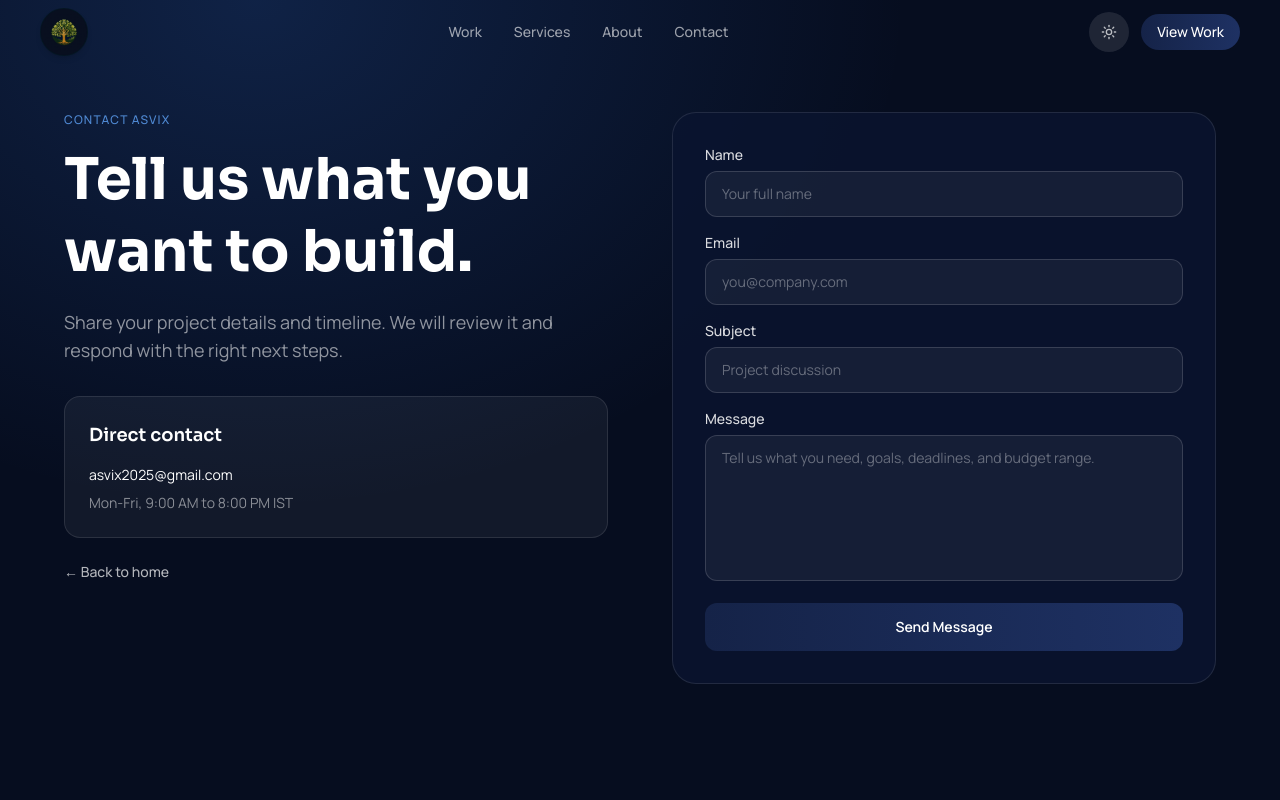
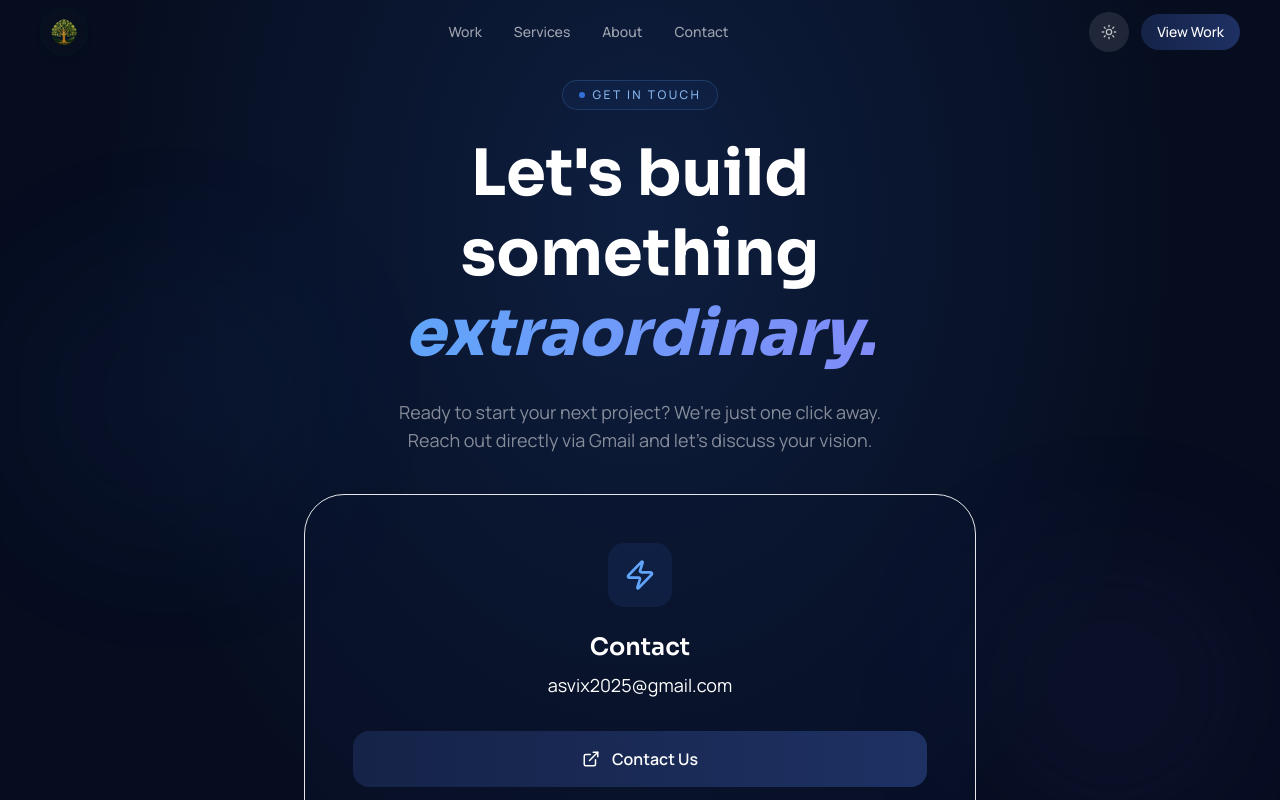
Before and after one commit to Asvix-04/Asvix, a React (Vite) app: page /contact in a window 1280 px wide. Shown: the top 800 px of the page. Built offline with nearby package versions, Linux system fonts and the light colour scheme.

Commit message:
fixed light mode and implemented GMail validation

```diff
--- a/src/App.jsx
+++ b/src/App.jsx
@@ -9,9 +9,13 @@ import Contact from './components/Contact'
 import About from './components/About'
 
 export default function App() {
-  const [dark, setDark] = useState(true)
+  const [dark, setDark] = useState(() => {
+    const saved = localStorage.getItem('asvix-theme')
+    return saved !== null ? JSON.parse(saved) : true
+  })
 
   useEffect(() => {
+    localStorage.setItem('asvix-theme', JSON.stringify(dark))
     if (dark) {
       document.documentElement.classList.add('dark')
     } else {
--- a/src/components/Contact.jsx
+++ b/src/components/Contact.jsx
@@ -1,212 +1,117 @@
-import { useState, useEffect } from 'react'
 import { Link } from 'react-router-dom'
-import { CheckCircle, XCircle, X } from 'lucide-react'
+import { Mail, ExternalLink, Clock, ArrowLeft, Zap } from 'lucide-react'
 
-const initialForm = {
-  name: '',
-  email: '',
-  subject: '',
-  message: '',
-}
+const RECIPIENT = 'asvix2025@gmail.com'
 
 export default function Contact({ dark }) {
-  const [form, setForm] = useState(initialForm)
-  const [status, setStatus] = useState({ type: '', text: '' })
-  const [sending, setSending] = useState(false)
-
-  // Auto-dismiss popup after 5 seconds
-  useEffect(() => {
-    if (!status.text) return
-    const timer = setTimeout(() => setStatus({ type: '', text: '' }), 5000)
-    return () => clearTimeout(timer)
-  }, [status.text])
-
-  const onChange = (event) => {
-    const { name, value } = event.target
-    setForm((prev) => ({ ...prev, [name]: value }))
-  }
-
-  const onSubmit = async (event) => {
-    event.preventDefault()
-    setSending(true)
-    setStatus({ type: '', text: '' })
-
-    try {
-      const response = await fetch('/api/contact', {
-        method: 'POST',
-        headers: { 'Content-Type': 'application/json' },
-        body: JSON.stringify(form),
-      })
-
-      const result = await response.json()
-
-      if (!response.ok) {
-        throw new Error(result.error || 'Failed to send message.')
-      }
-
-      setStatus({ type: 'success', text: 'Message sent successfully. We will get back to you soon.' })
-      setForm(initialForm)
-    } catch (error) {
-      setStatus({
-        type: 'error',
-        text: error.message || 'Unable to send message right now. Please try again in a few minutes.',
-      })
-    } finally {
-      setSending(false)
-    }
+  const openQuickGmail = () => {
+    const gmailUrl = `https://mail.google.com/mail/?view=cm&fs=1&to=${RECIPIENT}&su=${encodeURIComponent('Project Enquiry — Asvix')}`
+    window.open(gmailUrl, '_blank', 'noopener,noreferrer')
   }
 
   return (
-    <main className="relative min-h-screen pt-28 pb-16 px-4 sm:px-6 md:px-10 overflow-hidden">
-      {/* Toast popup */}
-      {status.text && (
-        <div className="fixed top-20 right-4 sm:right-6 z-[100] animate-fade-up max-w-sm w-full">
-          <div className={`flex items-start gap-3 rounded-2xl px-5 py-4 shadow-2xl border backdrop-blur-sm ${
-            status.type === 'success'
-              ? dark ? 'bg-green-900/80 border-green-500/30 text-green-200' : 'bg-green-50 border-green-300 text-green-800'
-              : dark ? 'bg-red-900/80 border-red-500/30 text-red-200' : 'bg-red-50 border-red-300 text-red-800'
+    <main className="relative min-h-screen flex flex-col items-center justify-center pt-20 pb-16 px-4 sm:px-6 md:px-10 overflow-hidden">
+      {/* Background glow & elements */}
+      <div
+        className="absolute inset-0 pointer-events-none"
+        style={{
+          background: dark
+            ? 'radial-gradient(ellipse at 50% 20%, rgba(59,130,246,0.15) 0%, transparent 60%)'
+            : 'radial-gradient(ellipse at 50% 25%, rgba(59,130,246,0.1) 0%, transparent 60%)',
+        }}
+      />
+
+      {/* Dynamic particles or subtle shapes */}
+      <div className="absolute top-1/4 left-10 w-64 h-64 bg-azure-500/10 blur-[100px] rounded-full pointer-events-none animate-pulse" />
+      <div className="absolute bottom-1/4 right-10 w-64 h-64 bg-indigo-500/10 blur-[100px] rounded-full pointer-events-none animate-pulse" style={{ animationDelay: '2s' }} />
+
+      <section className="max-w-2xl w-full text-center relative z-10 animate-fade-up">
+        {/* Tagline */}
+        <div className="inline-flex items-center gap-2 mb-6 px-4 py-1.5 rounded-full border text-[10px] sm:text-xs font-medium font-body tracking-[0.2em] uppercase"
+          style={{
+            borderColor: dark ? 'rgba(96,165,250,0.2)' : 'rgba(37,99,235,0.1)',
+            color: dark ? 'rgba(147,197,253,0.9)' : '#2563EB',
+            background: dark ? 'rgba(59,130,246,0.05)' : 'rgba(219,234,254,0.4)',
+          }}
+        >
+          <span className="w-1.5 h-1.5 rounded-full bg-azure-500 animate-pulse" />
+          Get in touch
+        </div>
+
+        <h1
+          className={`font-display font-bold leading-tight mb-6 ${dark ? 'text-white' : 'text-space-900'}`}
+          style={{ fontSize: 'clamp(2.4rem, 6vw, 4rem)' }}
+        >
+          Let's build something <span className="text-gradient bg-gradient-to-r from-azure-400 to-indigo-400 font-extrabold italic">extraordinary.</span>
+        </h1>
+
+        <p className={`font-body text-base sm:text-lg leading-relaxed max-w-lg mx-auto mb-10 ${dark ? 'text-white/50' : 'text-space-900/60'}`}>
+          Ready to start your next project? We're just one click away. Reach out directly via Gmail and let's discuss your vision.
+        </p>
+
+        {/* Hero Action Card */}
+        <div className={`group relative rounded-[2.5rem] p-8 sm:p-12 border transition-all duration-500 hover:shadow-2xl hover:shadow-azure-500/10 ${
+          dark
+            ? 'bg-space-800/40 border-white/8 backdrop-blur-md'
+            : 'bg-white border-black/5 shadow-xl shadow-black/5'
         }`}>
-            {status.type === 'success'
-              ? <CheckCircle size={20} className="mt-0.5 flex-shrink-0" />
-              : <XCircle size={20} className="mt-0.5 flex-shrink-0" />
-            }
-            <div className="flex-1 min-w-0">
-              <p className="text-sm font-display font-semibold mb-0.5">
-                {status.type === 'success' ? 'Message Sent!' : 'Failed to Send'}
-              </p>
-              <p className="text-xs font-body opacity-80">{status.text}</p>
+            {/* Hover glow */}
+            <div className="absolute inset-0 rounded-[2.5rem] bg-gradient-to-br from-azure-500/5 to-transparent opacity-0 group-hover:opacity-100 transition-opacity duration-500 pointer-events-none" />
+
+            <div className="relative z-10 flex flex-col items-center">
+                <div className={`w-16 h-16 rounded-2xl flex items-center justify-center mb-6 transition-transform duration-500 group-hover:scale-110 group-hover:rotate-3 ${
+                    dark ? 'bg-azure-500/10 text-azure-400' : 'bg-azure-50 text-azure-600'
+                }`}>
+                    <Zap size={32} />
                 </div>
-            <button onClick={() => setStatus({ type: '', text: '' })} className="mt-0.5 flex-shrink-0 opacity-60 hover:opacity-100 transition-opacity">
-              <X size={16} />
+
+                <h2 className={`font-display font-semibold text-2xl mb-2 ${dark ? 'text-white' : 'text-space-900'}`}>
+                     Contact
+                </h2>
+
+                <a
+                    href={`mailto:${RECIPIENT}`}
+                    className={`font-body text-lg mb-8 transition-colors hover:underline underline-offset-4 ${dark ? 'text-azure-300 hover:text-azure-200' : 'text-azure-700 hover:text-azure-600'}`}
+                >
+                    {RECIPIENT}
+                </a>
+
+                <div className="w-full flex flex-col sm:flex-row gap-4 justify-center">
+                    <button
+                        onClick={openQuickGmail}
+                        className="flex-1 inline-flex items-center justify-center gap-3 px-8 py-4 rounded-2xl bg-gradient-to-r from-space-600 to-space-500 text-white font-body font-semibold text-base hover:shadow-xl hover:shadow-space-500/30 transition-all duration-300 hover:-translate-y-1 active:translate-y-0"
+                    >
+                        <ExternalLink size={18} />
+                        Contact Us
                     </button>
                 </div>
+
+                <div className={`mt-8 flex items-center gap-6 text-sm font-body ${dark ? 'text-white/30' : 'text-space-900/30'}`}>
+                    <div className="flex items-center gap-2">
+                        <Clock size={16} />
+                        Mon–Fri, 9:00 AM – 8:00 PM IST
                     </div>
-      )}
-      <div className="absolute inset-0 pointer-events-none" style={{ background: dark ? 'radial-gradient(ellipse at 20% 0%, rgba(59,130,246,0.18) 0%, transparent 45%)' : 'radial-gradient(ellipse at 25% 0%, rgba(59,130,246,0.12) 0%, transparent 45%)' }} />
-
-      <section className="max-w-6xl mx-auto grid lg:grid-cols-2 gap-10 lg:gap-16 items-start relative z-10">
-        <div>
-          <p className={`text-xs font-body font-medium tracking-widest uppercase mb-4 ${dark ? 'text-azure-400/80' : 'text-azure-600'}`}>
-            Contact Asvix
-          </p>
-          <h1 className={`font-display font-bold leading-tight mb-5 ${dark ? 'text-white' : 'text-space-900'}`} style={{ fontSize: 'clamp(2rem, 5vw, 3.6rem)' }}>
-            Tell us what you want to build.
-          </h1>
-          <p className={`font-body text-base sm:text-lg leading-relaxed max-w-lg mb-8 ${dark ? 'text-white/55' : 'text-space-900/70'}`}>
-            Share your project details and timeline. We will review it and respond with the right next steps.
-          </p>
-
-          <div className={`rounded-2xl p-5 sm:p-6 border ${dark ? 'bg-white/5 border-white/10' : 'bg-white border-black/10 shadow-sm'}`}>
-            <p className={`font-display font-semibold text-lg mb-4 ${dark ? 'text-white' : 'text-space-900'}`}>
-              Direct contact
-            </p>
-            <div className="space-y-2">
-              <a href="mailto:asvix2025@gmail.com" className={`block font-body text-sm transition-colors ${dark ? 'text-azure-300 hover:text-azure-200' : 'text-azure-700 hover:text-azure-600'}`}>
-                asvix2025@gmail.com
-              </a>
-              <p className={`font-body text-sm ${dark ? 'text-white/50' : 'text-space-900/65'}`}>Mon-Fri, 9:00 AM to 8:00 PM IST</p>
+                </div>
             </div>
         </div>
 
+        <div className="mt-12 flex flex-col items-center gap-8">
             <Link
                 to="/"
-            className={`inline-flex items-center gap-2 mt-6 text-sm font-body font-medium transition-colors ${dark ? 'text-white/70 hover:text-white' : 'text-space-900/70 hover:text-space-900'}`}
+                className={`inline-flex items-center gap-2 px-6 py-2 rounded-full border text-sm font-body font-medium transition-all duration-300 hover:scale-105 ${
+                    dark
+                        ? 'border-white/10 text-white/50 hover:border-white/30 hover:text-white'
+                        : 'border-black/5 text-space-900/50 hover:border-black/20 hover:text-space-900'
+                }`}
             >
-            ← Back to home
+                <ArrowLeft size={14} />
+                Back to home
             </Link>
+
+            {/* Subtle branding */}
+            <div className={`text-[10px] font-body tracking-[0.3em] uppercase opacity-20 ${dark ? 'text-white' : 'text-space-900'}`}>
+                ASVIX DIGITAL EXPERIENCE ✦ 2025
             </div>
-
-        <div className={`rounded-2xl sm:rounded-3xl p-5 sm:p-7 md:p-8 border ${dark ? 'bg-space-800/80 border-white/10' : 'bg-white border-black/10 shadow-sm'}`}>
-          <form className="space-y-4" onSubmit={onSubmit}>
-            <div>
-              <label htmlFor="name" className={`block text-sm mb-1.5 font-body font-medium ${dark ? 'text-white/85' : 'text-space-900/85'}`}>
-                Name
-              </label>
-              <input
-                id="name"
-                name="name"
-                type="text"
-                value={form.name}
-                onChange={onChange}
-                required
-                className={`w-full rounded-xl px-4 py-3 text-sm outline-none border transition-colors ${dark ? 'bg-white/5 border-white/15 text-white placeholder:text-white/35 focus:border-azure-400/60' : 'bg-white border-black/15 text-space-900 placeholder:text-space-900/35 focus:border-azure-500/60'}`}
-                placeholder="Your full name"
-              />
-            </div>
-
-            <div>
-              <label htmlFor="email" className={`block text-sm mb-1.5 font-body font-medium ${dark ? 'text-white/85' : 'text-space-900/85'}`}>
-                Email
-              </label>
-              <input
-                id="email"
-                name="email"
-                type="email"
-                value={form.email}
-                onChange={onChange}
-                required
-                className={`w-full rounded-xl px-4 py-3 text-sm outline-none border transition-colors ${dark ? 'bg-white/5 border-white/15 text-white placeholder:text-white/35 focus:border-azure-400/60' : 'bg-white border-black/15 text-space-900 placeholder:text-space-900/35 focus:border-azure-500/60'}`}
-                placeholder="you@company.com"
-              />
-            </div>
-
-            <div>
-              <label htmlFor="subject" className={`block text-sm mb-1.5 font-body font-medium ${dark ? 'text-white/85' : 'text-space-900/85'}`}>
-                Subject
-              </label>
-              <input
-                id="subject"
-                name="subject"
-                type="text"
-                value={form.subject}
-                onChange={onChange}
-                required
-                className={`w-full rounded-xl px-4 py-3 text-sm outline-none border transition-colors ${dark ? 'bg-white/5 border-white/15 text-white placeholder:text-white/35 focus:border-azure-400/60' : 'bg-white border-black/15 text-space-900 placeholder:text-space-900/35 focus:border-azure-500/60'}`}
-                placeholder="Project discussion"
-              />
-            </div>
-
-            <div>
-              <label htmlFor="message" className={`block text-sm mb-1.5 font-body font-medium ${dark ? 'text-white/85' : 'text-space-900/85'}`}>
-                Message
-              </label>
-              <textarea
-                id="message"
-                name="message"
-                value={form.message}
-                onChange={onChange}
-                required
-                rows={6}
-                className={`w-full rounded-xl px-4 py-3 text-sm outline-none border transition-colors resize-none ${dark ? 'bg-white/5 border-white/15 text-white placeholder:text-white/35 focus:border-azure-400/60' : 'bg-white border-black/15 text-space-900 placeholder:text-space-900/35 focus:border-azure-500/60'}`}
-                placeholder="Tell us what you need, goals, deadlines, and budget range."
-              />
-            </div>
-
-            {status.text && (
-              <div className={`flex items-start gap-3 rounded-xl px-4 py-3 border ${
-                status.type === 'success'
-                  ? dark ? 'bg-green-500/10 border-green-500/20 text-green-300' : 'bg-green-50 border-green-200 text-green-700'
-                  : dark ? 'bg-red-500/10 border-red-500/20 text-red-300' : 'bg-red-50 border-red-200 text-red-700'
-              }`}>
-                {status.type === 'success'
-                  ? <CheckCircle size={18} className="mt-0.5 flex-shrink-0" />
-                  : <XCircle size={18} className="mt-0.5 flex-shrink-0" />
-                }
-                <span className="text-sm font-body flex-1">{status.text}</span>
-                <button onClick={() => setStatus({ type: '', text: '' })} className="mt-0.5 flex-shrink-0 opacity-60 hover:opacity-100 transition-opacity">
-                  <X size={14} />
-                </button>
-              </div>
-            )}
-
-            <button
-              type="submit"
-              disabled={sending}
-              className="w-full inline-flex items-center justify-center gap-2 px-6 py-3.5 rounded-xl bg-gradient-to-r from-space-600 to-space-500 text-white font-body font-semibold text-sm hover:shadow-xl hover:shadow-space-500/30 transition-all duration-300 hover:-translate-y-0.5 disabled:opacity-70 disabled:cursor-not-allowed disabled:hover:translate-y-0"
-            >
-              {sending ? 'Sending...' : 'Send Message'}
-            </button>
-          </form>
         </div>
       </section>
     </main>
--- a/src/components/Footer.jsx
+++ b/src/components/Footer.jsx
@@ -1,3 +1,4 @@
+import { Link } from 'react-router-dom'
 import { Github, Twitter, Linkedin, Mail } from 'lucide-react'
 import BrandLogo from './BrandLogo'
 
@@ -39,9 +40,15 @@ export default function Footer({ dark }) {
               <ul className="flex flex-col gap-2.5">
                 {items.map((item) => (
                   <li key={item}>
-                    <a href={item === 'Contact' ? '/contact' : item === 'About' ? '/about' : '#'} className={`font-body text-sm transition-colors duration-200 ${dark ? 'text-white/40 hover:text-white/70' : 'text-space-900/60 hover:text-space-900/85'}`}>
-                      {item}
-                    </a>
+                    {item === 'Contact' || item === 'About' ? (
+                      <Link to={item === 'Contact' ? '/contact' : '/about'} className={`font-body text-sm transition-colors duration-200 ${dark ? 'text-white/40 hover:text-white/70' : 'text-space-900/60 hover:text-space-900/85'}`}>
+                        {item}
+                      </Link>
+                    ) : (
+                      <a href="#" className={`font-body text-sm transition-colors duration-200 ${dark ? 'text-white/40 hover:text-white/70' : 'text-space-900/60 hover:text-space-900/85'}`}>
+                        {item}
+                      </a>
+                    )}
                   </li>
                 ))}
               </ul>
```
Also changed, not shown: src/components/Hero.jsx (+2 -14 lines), src/components/Navbar.jsx (+11 -11 lines), test-mail.cjs (added, +27 -0 lines), test.cjs (added, +34 -0 lines). Lines whose indentation alone changed are shown as unchanged.
